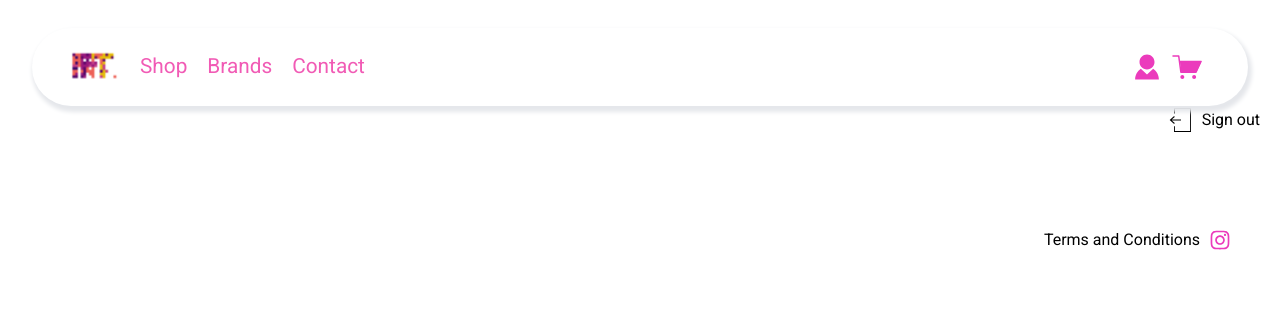
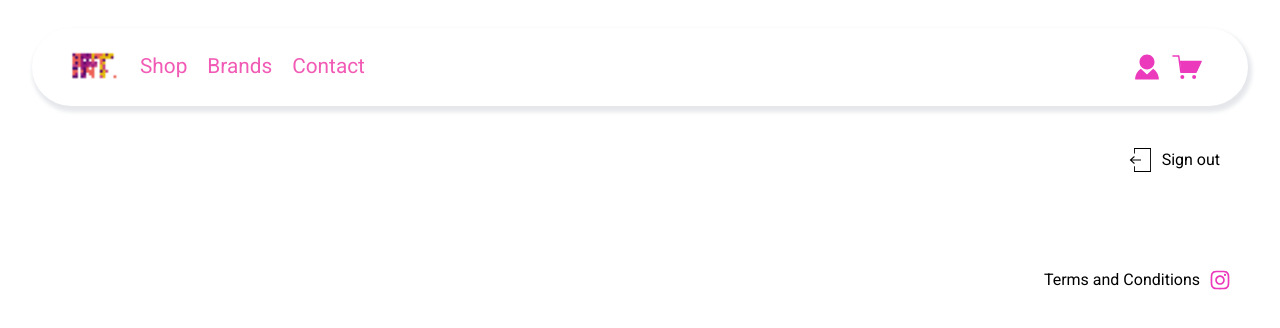
Before and after one commit to CodeOp-tech/FS29_TeamA, a React (Vite) app in the folder client/: page /Login in a window 1280 px wide. Shown: the top 328 px of the page. Built offline with nearby package versions, Linux system fonts and the light colour scheme; no server answers; sample sign-in values are in the browser's storage.

Commit message:
more styling

```diff
--- a/client/src/components/orders/Orders.jsx
+++ b/client/src/components/orders/Orders.jsx
@@ -1,4 +1,5 @@
 import React, { useState, useEffect } from "react";
+import { Link } from "react-router-dom";
 
 function Orders() {
   const [orders, setOrders] = useState([]);
@@ -60,6 +61,10 @@ function Orders() {
 
   return (
     <div id="orders">
+      <div className="mt-10 rounded-full bg-pink w-40 flex justify-center items-center">
+        <Link to="/Profile"> Back </Link>
+      </div>
+
       <h3 className=" font-sans text-3xl mb-20 mt-20 text-left ml-60 font-bold">
         MY ORDERS
       </h3>
--- a/client/src/pages/profile/Profile.jsx
+++ b/client/src/pages/profile/Profile.jsx
@@ -32,9 +32,9 @@ export default function Profile() {
     }
   };
   return (
-    <>
-      <div className="logout">
-        <Link to="/Home" onClick={logout}>
+    <div className="m-10">
+      <div className="logout mt-10 mr-10">
+        <Link to="/" onClick={logout}>
           <svg
             xmlns="http://www.w3.org/2000/svg"
             width="40px"
@@ -44,7 +44,7 @@ export default function Profile() {
           >
             <title>Sign Out</title>
             <g
-              id="Atom/Icon/Sign-Out"
+              id="Sign-Out"
               stroke="none"
               strokeWidth="1"
               fill="none"
@@ -78,11 +78,11 @@ export default function Profile() {
           <p>User: {user.email}'s profile</p>
 
 
-          <div>
-            <Link to="/Orders">Orders</Link>
+          <div className="mt-10 rounded-full bg-pink w-40 flex justify-center items-center">
+            <Link to="/Orders"> View orders</Link>
           </div>
         </div>
       )}
-    </>
+    </div>
   );
 }
```
